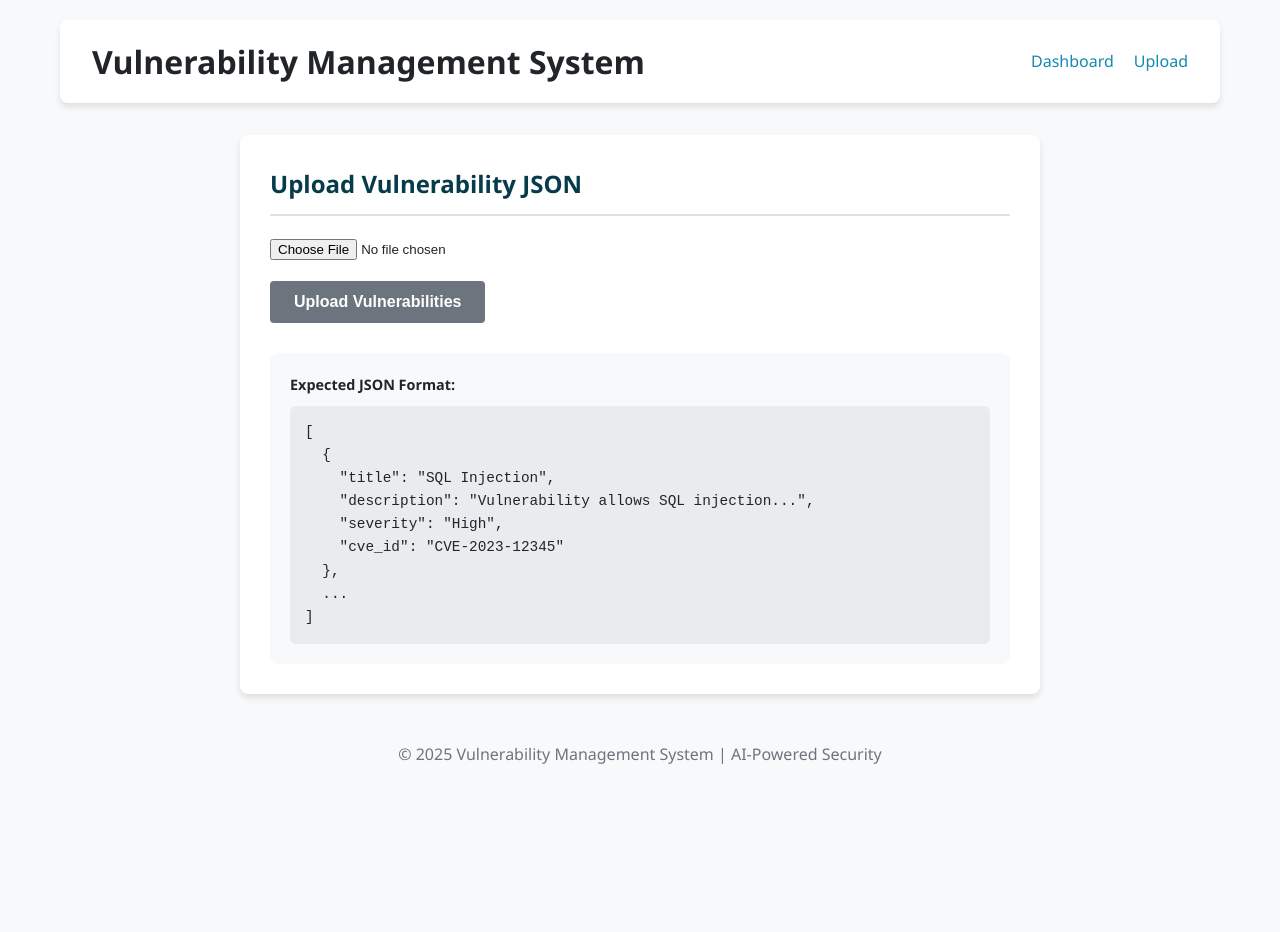
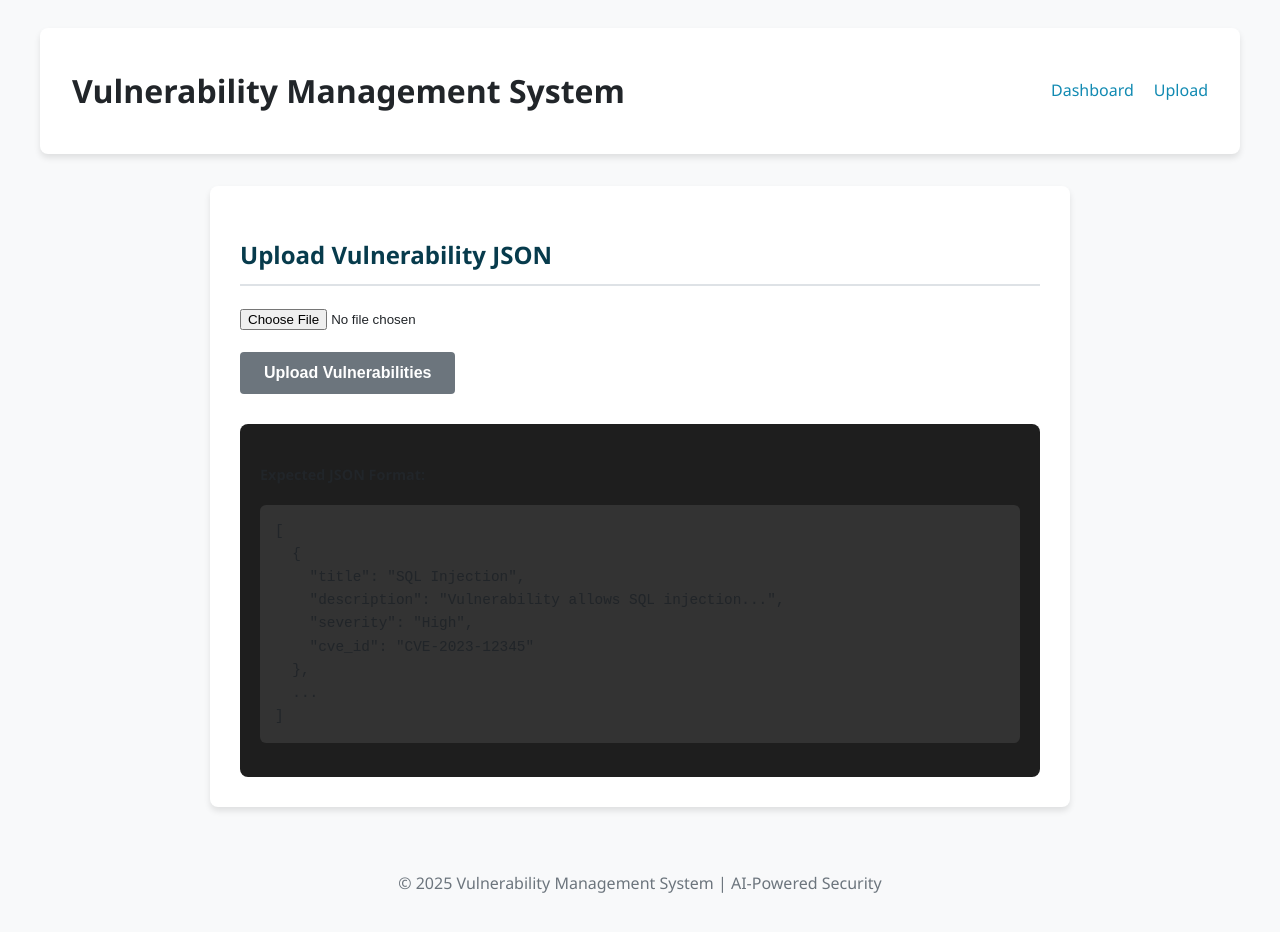
Before and after one commit to aman18sharma/SecureSphere, a React (Vite) app in the folder frontend/: page /upload in a window 1280 px wide. Shown: the top 932 px of the page. Before the commit the page ends 803 px from the top, so only its background shows below. Built offline with nearby package versions, Linux system fonts and the light colour scheme.

Commit message:
Update index.css
dark theme

```diff
--- a/frontend/src/index.css
+++ b/frontend/src/index.css
@@ -1,4 +1,4 @@
-:root {
+/* :root {
   --color-critical: #dc0000;
   --color-high: #f35050;
   --color-medium: #ffd166;
@@ -66,7 +66,6 @@ footer {
   color: #6c757d;
 }
 
-/* Table Styles */
 .vulnerability-table {
   background-color: var(--color-card);
   border-radius: 8px;
@@ -129,7 +128,7 @@ th {
   text-decoration: underline;
 }
 
-/* Detail View */
+
 .vulnerability-detail {
   background-color: var(--color-card);
   border-radius: 8px;
@@ -192,7 +191,6 @@ th {
   cursor: not-allowed;
 }
 
-/* File Uploader */
 .file-uploader {
   background-color: var(--color-card);
   border-radius: 8px;
@@ -262,4 +260,333 @@ th {
   text-align: center;
   padding: 40px;
   font-size: 1.2rem;
+} */
+
+/* _________________________ */
+
+:root {
+  --color-critical: #ff0054;
+  --color-high: #ff6b6b;
+  --color-medium: #ffd166;
+  --color-low: #06d6a0;
+  --color-info: #00b4d8;
+  --color-background: #121212;
+  --color-card: #1e1e1e;
+  --color-text: #e0e0e0;
+  --color-border: #333;
+  --shadow: 0 4px 6px rgba(0, 0, 0, 0.5);
 }
+
+body {
+  font-family: "Segoe UI", Tahoma, Geneva, Verdana, sans-serif;
+  line-height: 1.6;
+  color: var(--color-text);
+  background-color: var(--color-background);
+}
+
+.app-container {
+  display: flex;
+  flex-direction: column;
+  min-height: 100vh;
+  max-width: 1200px;
+  margin: 0 auto;
+  padding: 20px;
+}
+
+header {
+  background-color: var(--color-card);
+  padding: 1rem 2rem;
+  border-radius: 8px;
+  box-shadow: var(--shadow);
+  margin-bottom: 2rem;
+  display: flex;
+  justify-content: space-between;
+  align-items: center;
+}
+
+nav a {
+  margin-left: 20px;
+  text-decoration: none;
+  color: var(--color-info);
+  font-weight: 500;
+}
+
+nav a:hover {
+  text-decoration: underline;
+}
+
+main {
+  flex: 1;
+}
+
+footer {
+  text-align: center;
+  padding: 1rem;
+  margin-top: 2rem;
+  color: #6c757d;
+}
+
+/* Table Styles */
+.vulnerability-table {
+  background-color: var(--color-card);
+  border-radius: 8px;
+  box-shadow: var(--shadow);
+  padding: 20px;
+  overflow-x: auto;
+}
+
+table {
+  width: 100%;
+  border-collapse: collapse;
+  margin-top: 20px;
+}
+
+th,
+td {
+  padding: 12px 15px;
+  text-align: left;
+  border-bottom: 1px solid var(--color-border);
+}
+
+th {
+  background-color: #333;
+  font-weight: 600;
+  color: var(--color-text);
+}
+
+.severity-badge {
+  display: inline-block;
+  padding: 4px 8px;
+  border-radius: 4px;
+  font-weight: 600;
+  font-size: 0.8rem;
+}
+
+.severity-high {
+  background-color: var(--color-high);
+  color: white;
+}
+
+.severity-critical {
+  background-color: var(--color-critical);
+  color: white;
+}
+
+.severity-medium {
+  background-color: var(--color-medium);
+  color: #333;
+}
+
+.severity-low {
+  background-color: var(--color-low);
+  color: #333;
+}
+
+.view-link {
+  color: var(--color-info);
+  text-decoration: none;
+}
+
+.view-link:hover {
+  text-decoration: underline;
+}
+
+/* Detail View */
+.vulnerability-detail {
+  background-color: var(--color-card);
+  border-radius: 8px;
+  box-shadow: var(--shadow);
+  padding: 30px;
+  margin-top: 20px;
+}
+
+.back-link {
+  display: inline-block;
+  margin-bottom: 20px;
+  color: var(--color-info);
+  text-decoration: none;
+}
+
+.detail-grid {
+  display: grid;
+  grid-template-columns: repeat(auto-fit, minmax(300px, 1fr));
+  gap: 30px;
+  margin-top: 20px;
+}
+
+.detail-section {
+  background-color: #1e1e1e;
+  padding: 20px;
+  border-radius: 8px;
+}
+
+.detail-section h2 {
+  margin-bottom: 15px;
+  padding-bottom: 10px;
+  border-bottom: 1px solid var(--color-border);
+  color: var(--color-info);
+}
+
+.assessment-result {
+  background-color: #1e1e1e;
+  padding: 15px;
+  border-radius: 6px;
+  border-left: 4px solid var(--color-info);
+  white-space: pre-wrap;
+}
+
+.ai-button {
+  background-color: var(--color-info);
+  color: white;
+  border: none;
+  padding: 10px 20px;
+  border-radius: 4px;
+  cursor: pointer;
+  font-weight: 600;
+  margin-top: 10px;
+}
+
+.ai-button:hover {
+  background-color: #0077b6;
+}
+
+.ai-button:disabled {
+  background-color: #6c757d;
+  cursor: not-allowed;
+}
+
+/* File Uploader */
+.file-uploader {
+  background-color: var(--color-card);
+  border-radius: 8px;
+  box-shadow: var(--shadow);
+  padding: 30px;
+  max-width: 800px;
+  margin: 0 auto;
+}
+
+.file-input {
+  margin: 20px 0;
+}
+
+.upload-button {
+  background-color: var(--color-info);
+  color: white;
+  border: none;
+  padding: 12px 24px;
+  border-radius: 4px;
+  cursor: pointer;
+  font-weight: 600;
+  font-size: 1rem;
+}
+
+.upload-button:hover {
+  background-color: #0077b6;
+}
+
+.upload-button:disabled {
+  background-color: #6c757d;
+  cursor: not-allowed;
+}
+
+.format-info {
+  margin-top: 30px;
+  background-color: #1e1e1e;
+  padding: 20px;
+  border-radius: 8px;
+  font-size: 0.9rem;
+}
+
+.format-info pre {
+  background-color: #333;
+  padding: 15px;
+  border-radius: 6px;
+  overflow-x: auto;
+  margin-top: 10px;
+}
+
+.success-message {
+  color: #28a745;
+  margin-top: 15px;
+  padding: 10px;
+  background-color: #1e1e1e;
+  border-radius: 4px;
+}
+
+.error-message {
+  color: #dc3545;
+  margin-top: 15px;
+  padding: 10px;
+  background-color: #1e1e1e;
+  border-radius: 4px;
+}
+
+.loading {
+  text-align: center;
+  padding: 40px;
+  font-size: 1.2rem;
+  color: var(--color-info);
+}
+
+.dashboard {
+  padding: 20px;
+}
+
+.summary-cards {
+  display: flex;
+  justify-content: space-between;
+  margin-bottom: 20px;
+}
+
+.summary-card {
+  background-color: var(--color-card);
+  padding: 20px;
+  border-radius: 8px;
+  box-shadow: var(--shadow);
+  flex: 1;
+  margin-right: 10px;
+  text-align: center;
+}
+
+.summary-card:last-child {
+  margin-right: 0;
+}
+
+.summary-card h2 {
+  color: var(--color-info);
+  margin-bottom: 10px;
+}
+
+.search-bar {
+  margin-bottom: 20px;
+}
+
+.search-bar input {
+  width: 100%;
+  padding: 10px;
+  border-radius: 4px;
+  border: 1px solid var(--color-border);
+  background-color: var(--color-card);
+  color: var(--color-text);
+}
+
+.vulnerability-table {
+  background-color: var(--color-card);
+  border-radius: 8px;
+  box-shadow: var(--shadow);
+  padding: 20px;
+  overflow-x: auto;
+}
+
+.toggle-description {
+  background: none;
+  border: none;
+  color: var(--color-info);
+  cursor: pointer;
+  font-weight: 600;
+  margin-left: 5px;
+}
+
+.toggle-description:hover {
+  text-decoration: underline;
+}
```
